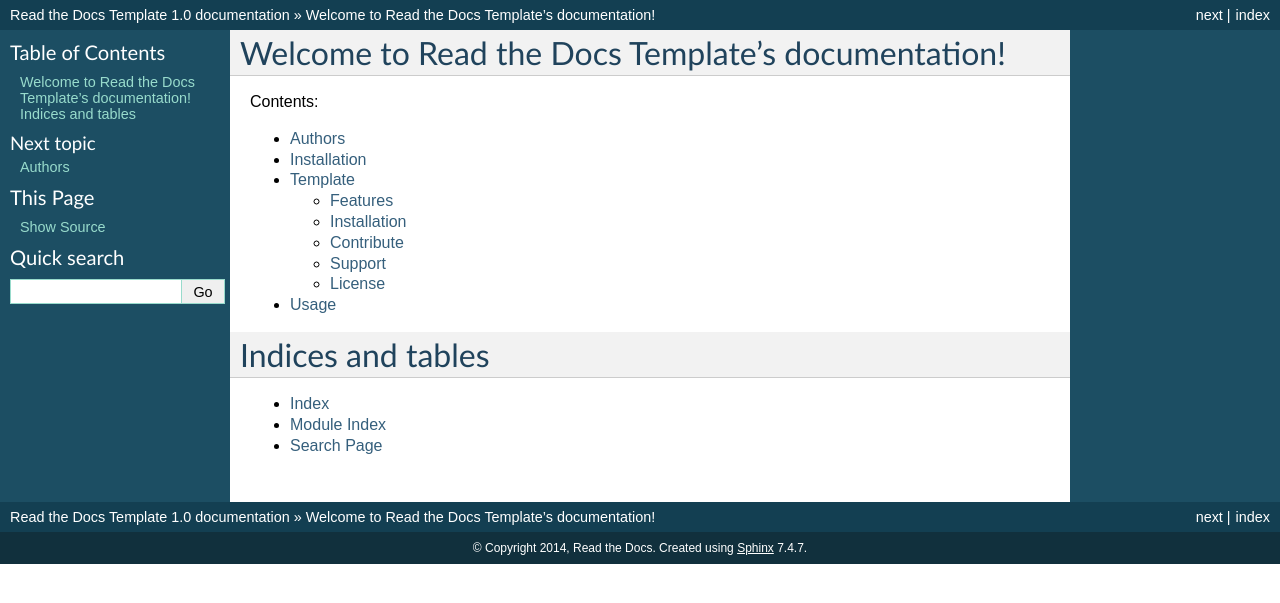
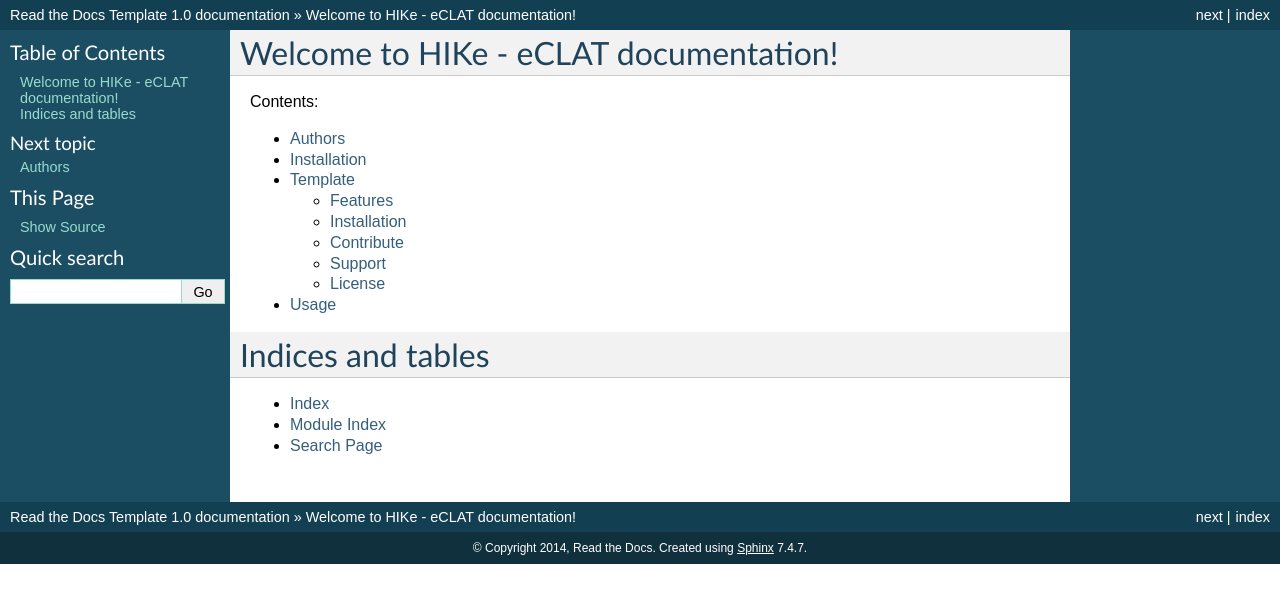
Before and after one commit to hike-eclat/docs, a Sphinx documentation site: the page built from docs/index.rst, in a window 1280 px wide. Shown: the top 603 px of the page. Built offline with Sphinx 7.4.7, drawn with Linux system fonts in a browser that asks for light colours.

Commit message:
Update index.rst

```diff
--- a/docs/index.rst
+++ b/docs/index.rst
@@ -3,7 +3,7 @@
    You can adapt this file completely to your liking, but it should at least
    contain the root `toctree` directive.
 
-Welcome to Read the Docs Template's documentation!
+Welcome to HIKe - eCLAT documentation!
 ==================================================
 
 Contents:
```
